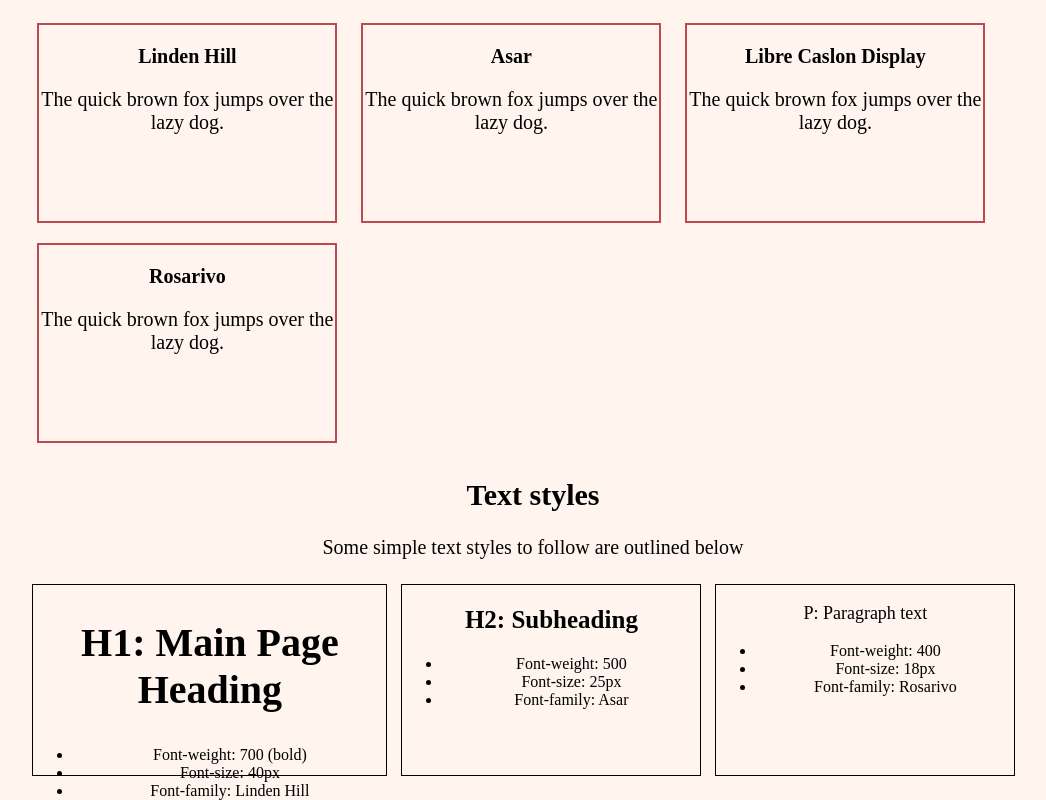
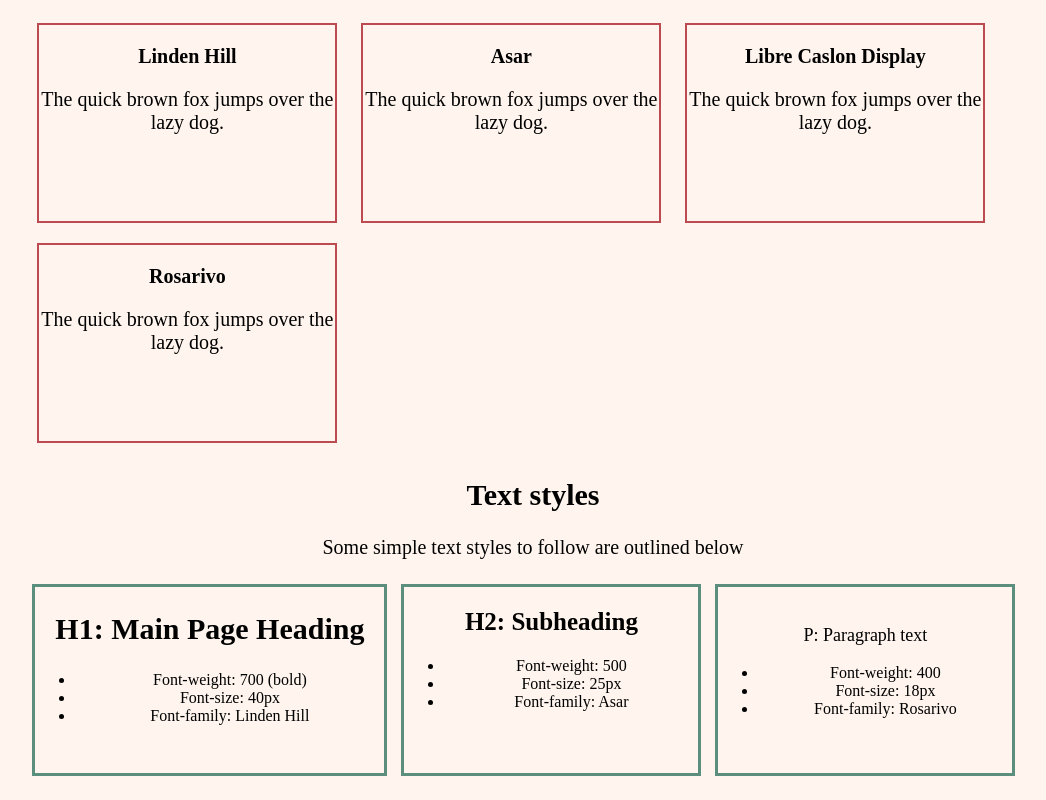
Before and after one commit to oliviahill9/styleguide, a plain HTML site: page index.html in a window 1280 px wide. Shown: the part 781-1581 px from the top of the page, without its empty margins (107-1153 px from the left). Drawn offline with Linux system fonts and the light colour scheme; a web font is replaced by a local one.

Commit message:
add padding for text styles divs

```diff
--- a/style.css
+++ b/style.css
@@ -11,7 +11,7 @@ body {
     text-align: center;
     font-size: 50px;
     font-weight: 300;
-    background-color: #8CB369;
+
     height:fit-content;
     border-radius: 20%;
 }
@@ -201,7 +201,7 @@ vertical-align: top;
 
 #main-page-heading {
 font-weight:bold;
-font-size: 40px;
+font-size: 30px;
 font-family: "Linden Hill";
 
 }
@@ -214,26 +214,29 @@ font-family: "Asar"
 }
 
 #paragraph-text {
+    padding-top: 20px;
 font-weight: 400;
 font-size: 18px;
 font-family: "Rosarivo"
+
 }
 
 .text-1 {
     display: inline-block;
     margin: 5px 5px;
-    border: 1px solid black;
+    border: 3px solid #5B8E7D;
     width: 355px;
     height: 192px;
     vertical-align: top;
     text-align: center;
+
 
 }
 
 .text-2 {
     display: inline-block;
     margin: 5px 5px;
-    border: 1px solid black;
+    border: 3px solid #5B8E7D;
     width: 300px;
     height: 192px;
     vertical-align: top;
@@ -243,7 +246,7 @@ font-family: "Rosarivo"
 .text-3 {
     display: inline-block;
     margin: 5px 5px;
-    border: 1px solid black;
+    border: 3px solid #5B8E7D;
     width: 300px;
     height: 192px;
     vertical-align: top;
```
